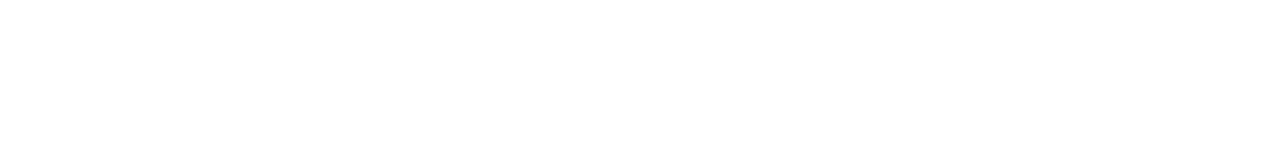
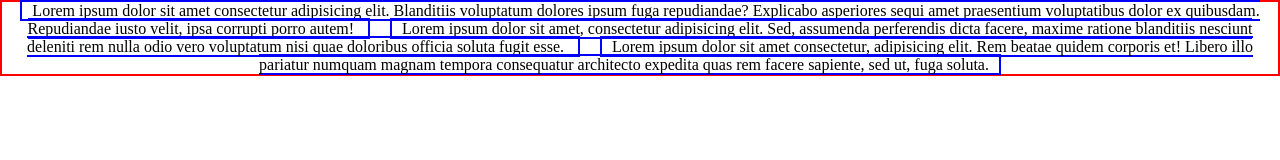
Before and after one commit to XinbinhaChan/Display-inline, a plain HTML site: page index.html in a window 1280 px wide. Drawn offline with Linux system fonts and the light colour scheme.

Commit message:
atividade finalizada

```diff
--- a/index.html
+++ b/index.html
@@ -8,6 +8,16 @@
     <title>Display Inline</title>
 </head>
 <body>
-
+    <main>
+        <div>
+            Lorem ipsum dolor sit amet consectetur adipisicing elit. Blanditiis voluptatum dolores ipsum fuga repudiandae? Explicabo asperiores sequi amet praesentium voluptatibus dolor ex quibusdam. Repudiandae iusto velit, ipsa corrupti porro autem!
+        </div>
+        <div>
+            Lorem ipsum dolor sit amet, consectetur adipisicing elit. Sed, assumenda perferendis dicta facere, maxime ratione blanditiis nesciunt deleniti rem nulla odio vero voluptatum nisi quae doloribus officia soluta fugit esse.
+        </div>
+        <div>
+            Lorem ipsum dolor sit amet consectetur, adipisicing elit. Rem beatae quidem corporis et! Libero illo pariatur numquam magnam tempora consequatur architecto expedita quas rem facere sapiente, sed ut, fuga soluta.
+        </div>
+    </main>
 </body>
 </html>
--- a/style.css
+++ b/style.css
@@ -0,0 +1,17 @@
+*{
+    padding: 0;
+    margin: 0;
+    box-sizing: border-box;
+}
+
+main{
+    border: 2px solid red;
+    text-align: center;
+}
+
+div{
+    border: 2px solid blue;
+    display: inline;
+    margin-right: 20px;
+    padding-inline: 10px;
+}
```
